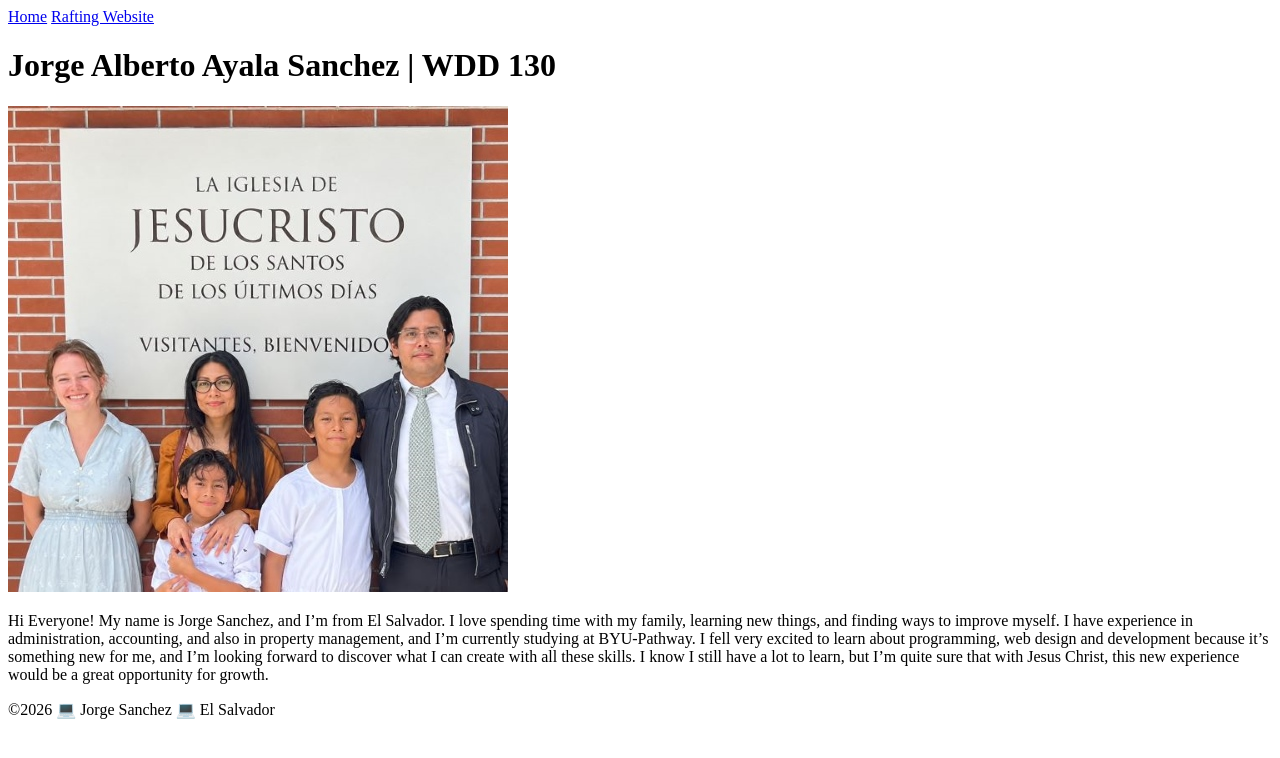
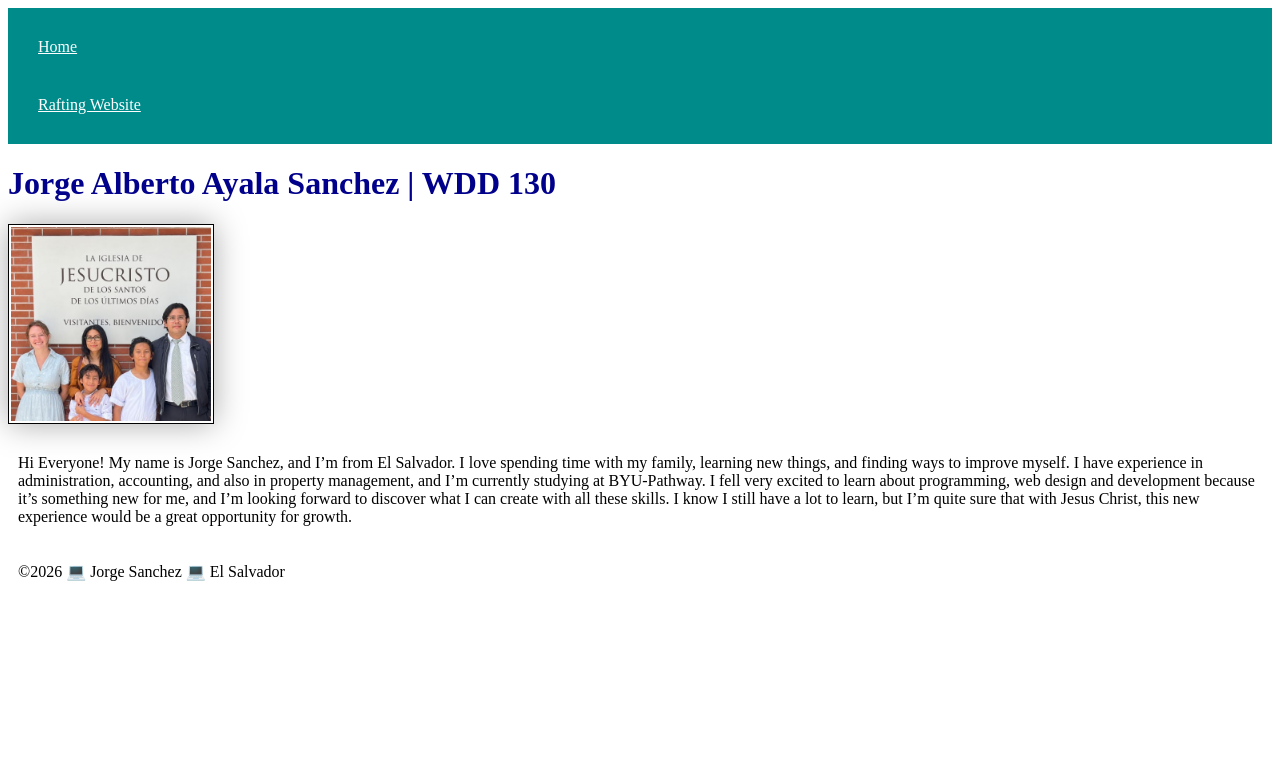
Before and after one commit to jsanchez-88/wdd130, a plain HTML site: page index.html in a window 1280 px wide. Drawn offline with Linux system fonts and the light colour scheme.

Commit message:
Introduction to CSS

```diff
--- a/index.html
+++ b/index.html
@@ -5,6 +5,7 @@
     <meta charset="UTF-8">
     <meta name="viewport" content="width=device-width, initial-scale=1.0">
     <title>Jorge Sanchez | WDD 130</title>
+    <link rel="stylesheet" href="styles/styles.css">
 </head>
 
 <body>
--- a/styles/styles.css
+++ b/styles/styles.css
@@ -0,0 +1,26 @@
+nav {
+    background-color: darkcyan;
+    padding: 10px;
+}
+
+nav a {
+    color: white;
+    display: block;
+    padding: 20px;
+}
+
+h1 {
+    color: darkblue;
+}
+
+img {
+    width: 200px;
+    height: auto;
+    border: 1px solid black;
+    padding: 2px;
+    box-shadow: 0 0 30px darkgray;
+}
+
+p {
+    padding: 10px;
+}
```
